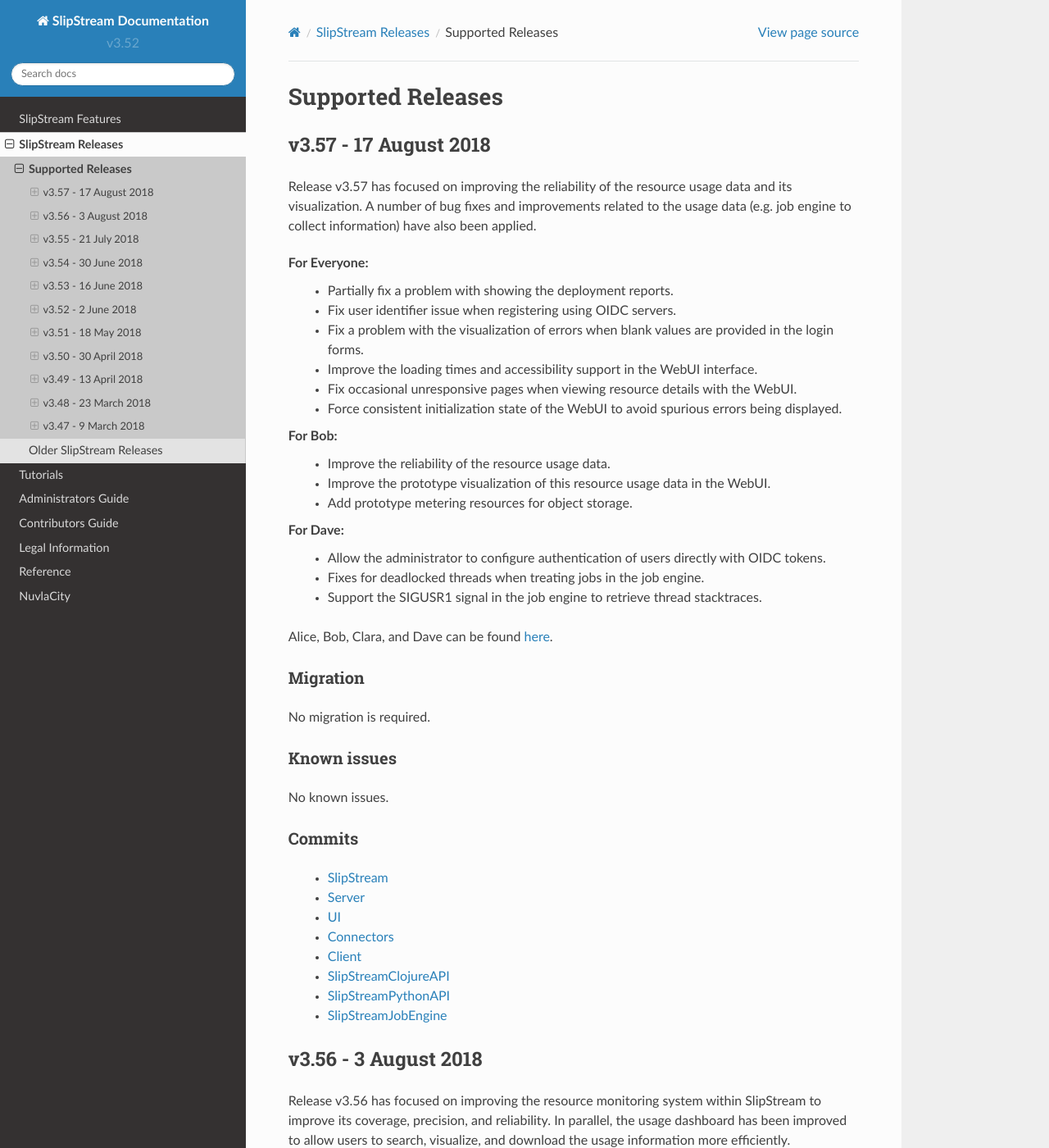
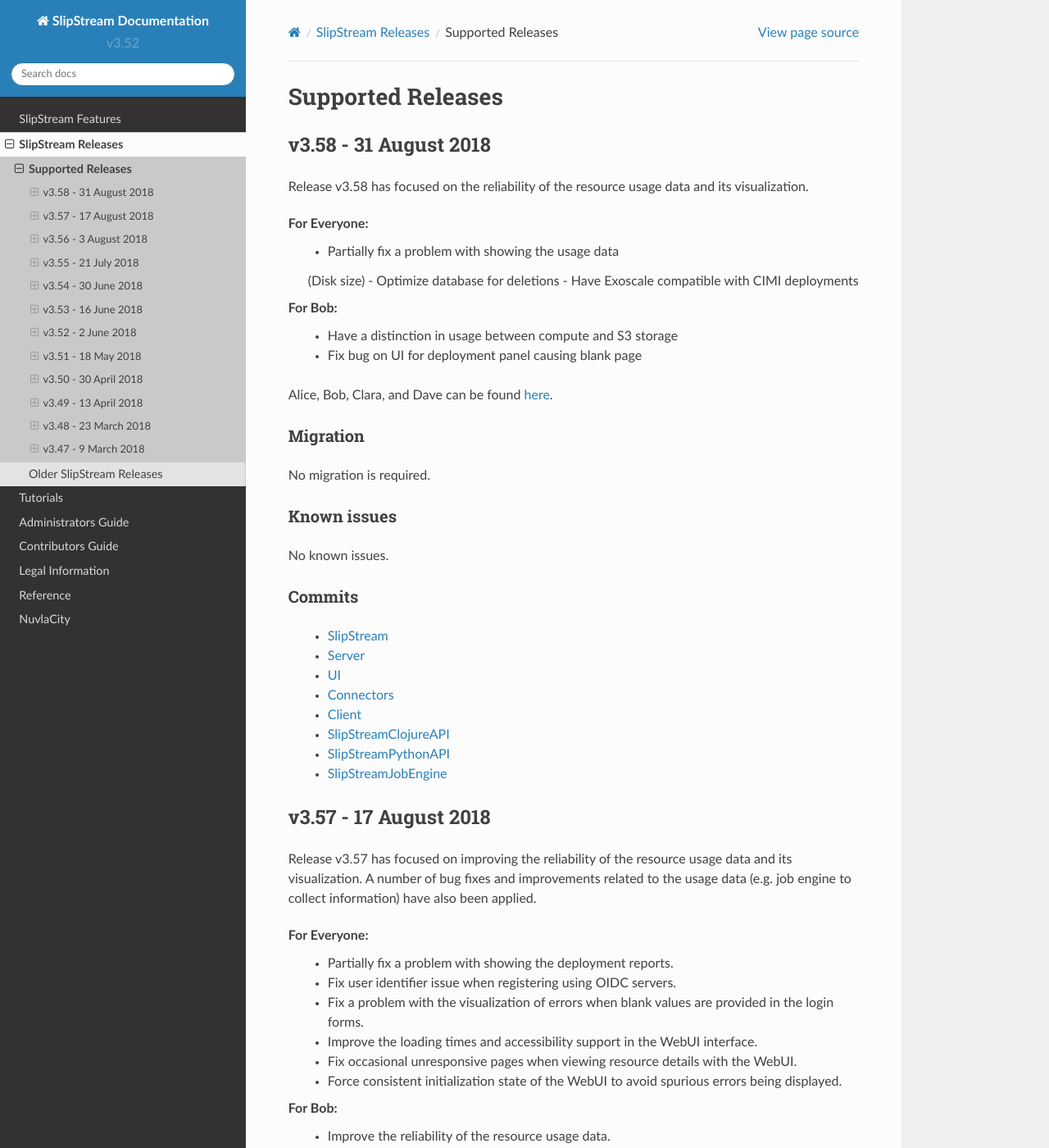
Before and after one commit to slipstream/SlipStreamDocumentation, a Sphinx documentation site: the page built from docs/release_notes/supported-releases.rst, in a window 1280 px wide and 1400 px high. Shown: the whole window at 82% size. Built offline with Sphinx 7.4.7 and the Read the Docs theme 2.0.0, drawn with Linux system fonts in a browser that asks for light colours.

Commit message:
Release notes for v3.58

```diff
--- a/docs/release_notes/supported-releases.rst
+++ b/docs/release_notes/supported-releases.rst
@@ -1,5 +1,52 @@
 Supported Releases
 ==================
+
+v3.58 - 31 August 2018
+----------------------
+
+Release v3.58 has focused on the reliability of the resource
+usage data and its visualization.
+
+For Everyone:
+ - Partially fix a problem with showing the usage data
+ (Disk size)
+ - Optimize database for deletions
+ - Have Exoscale compatible with CIMI deployments
+
+
+For Bob:
+ - Have a distinction in usage between compute and S3 storage
+ - Fix bug on UI for deployment panel causing blank page
+
+
+Alice, Bob, Clara, and Dave can be found
+`here <http://sixsq.com/personae/>`_.
+
+Migration
+~~~~~~~~~
+
+No migration is required.
+
+
+Known issues
+~~~~~~~~~~~~
+
+No known issues.
+
+
+Commits
+~~~~~~~
+
+ -  `SlipStream <https://github.com/slipstream/SlipStream/compare/v3.57...v3.58>`__
+ -  `Server <https://github.com/slipstream/SlipStreamServer/compare/v3.57...v3.58>`__
+ -  `UI <https://github.com/slipstream/SlipStreamUI/compare/v3.57...v3.58>`__
+ -  `Connectors <https://github.com/slipstream/SlipStreamConnectors/compare/v3.57...v3.58>`__
+ -  `Client <https://github.com/slipstream/SlipStreamClient/compare/v3.57...v3.58>`__
+ -  `SlipStreamClojureAPI <https://github.com/slipstream/SlipStreamClojureAPI/compare/v3.57...v3.58>`__
+ -  `SlipStreamPythonAPI <https://github.com/slipstream/SlipStreamPythonAPI/compare/v3.57...v3.58>`__
+ -  `SlipStreamJobEngine <https://github.com/slipstream/SlipStreamJobEngine/compare/v3.57...v3.58>`__
+
+
 
 v3.57 - 17 August 2018
 ----------------------
```
